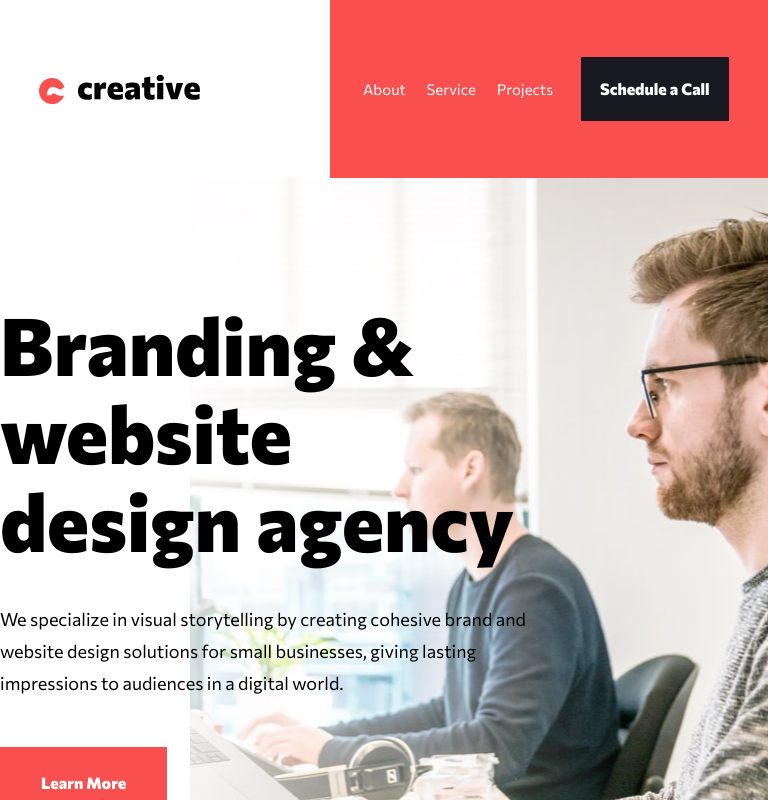
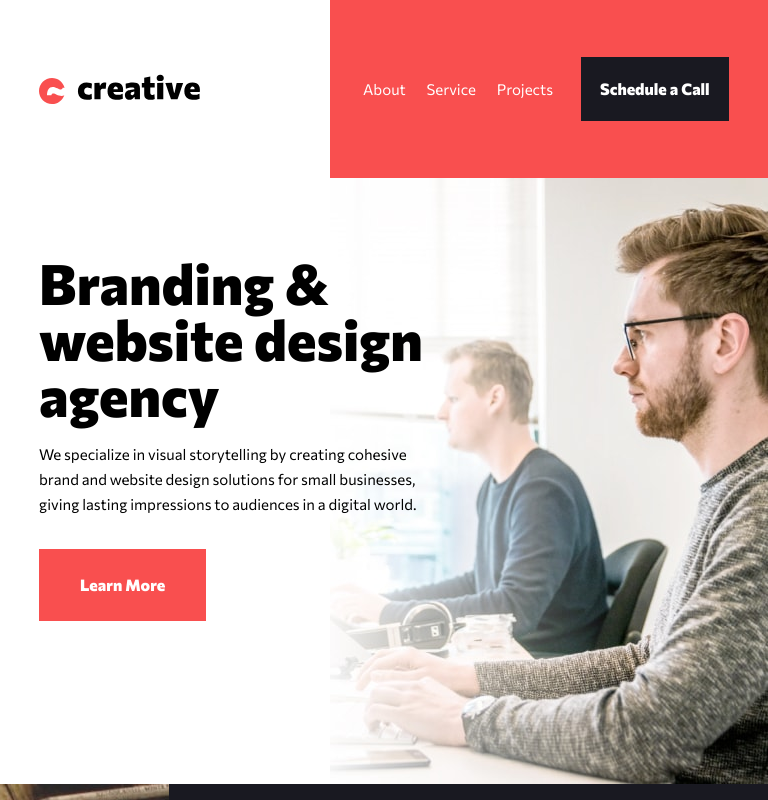
Before and after one commit to danielopq/creative, a React (Vite) app: page / in a window 768 px wide. Shown: the top 800 px of the page. Built offline with nearby package versions, Linux system fonts and the light colour scheme.

Commit message:
header.css - tablet version done

```diff
--- a/src/components/header/header.css
+++ b/src/components/header/header.css
@@ -34,3 +34,37 @@ header{
     height: inherit;
     background: url(./img/headerMainPic-desktop.jpg) center/895px no-repeat;
 }
+
+/*############################## TABLET VERSION ##############################*/
+
+@media (min-width: 768px) and (max-width: 1024px) {
+    header{
+        height: 606px;
+    }
+
+    #header-mainContent{
+        width: 398px;
+        height: 379px;
+        margin: 77px -107px 0px 0px;
+    }
+
+    #header-mainContent p{
+        width: 398px;
+        margin-top: 19px;
+    }
+
+    #header-button{
+        height: 72px;
+        padding: 25px 41px;
+        margin-top: 32px;
+    }
+
+    #header-mainPic{
+        width: 438px;
+        background: url(./img/headreMainPic-tablet.jpg) center/438px no-repeat;
+    }
+}
+
+/*############################## MOBILE VERSION ##############################*/
+
+@media screen and (max-width:767px) {}
--- a/src/index.css
+++ b/src/index.css
@@ -1,6 +1,8 @@
-:root{
-    --red: #F94F4F; /*rgb(249,79,79) hsl(0,93%,64%)*/
-    --bgBlack: #191921; /*rgb(25,25,33) hsl(240,14%,11%)*/
+:root {
+    --red: #F94F4F;
+    /*rgb(249,79,79) hsl(0,93%,64%)*/
+    --bgBlack: #191921;
+    /*rgb(25,25,33) hsl(240,14%,11%)*/
 }
 
 @font-face {
@@ -13,11 +15,11 @@
     src: url('../src/assets/fonts/Commissioner-ExtraBold.woff') format('woff');
 }
 
-*{
+* {
     box-sizing: border-box;
 }
 
-body{
+body {
     width: 100vw;
     height: 100vh;
     margin: 0px;
@@ -28,47 +30,62 @@ body{
     justify-content: flex-start;
 }
 
-main{
+main {
     width: 1440px;
     height: auto;
 }
 
-p,h1,h2,main,menu{
-    margin:0px;
+p,
+h1,
+h2,
+main,
+menu {
+    margin: 0px;
     padding: 0px;
 }
 
-h1{
+h1 {
     font: 800 80px/88px 'Commissioner-ExtraBold';
 }
 
-h2{
+h2 {
     font: 800 56px/64px 'Commissioner-ExtraBold';
 }
 
-.mainText{
+.mainText {
     font: 400 18px/32px 'Commissioner-Regular';
 }
 
-.standardButton{
+.standardButton {
     width: auto;
-    background-color:var(--red);
+    background-color: var(--red);
     color: white;
     font: 400 16px/1 'Commissioner-ExtraBold';
-    border:none;
+    border: none;
     cursor: pointer;
     transition: background-color 0.3s ease;
 }
 
-.standardButton:hover{
-    background-color:#FF9393;
+@media(hover:hover) {
+    .standardButton:hover {
+        background-color: #FF9393;
+    }
 }
+
 
 /*############################## TABLET VERSION ##############################*/
 
 @media (min-width: 768px) and (max-width: 1024px) {
-    main{
+    main {
         width: 768px;
+    }
+
+    h1 {
+        font: 800 56px/56px 'Commissioner-ExtraBold';
+    }
+
+    .mainText {
+        font: 400 15px/25px 'Commissioner-Regular';
     }
 }
 
```
